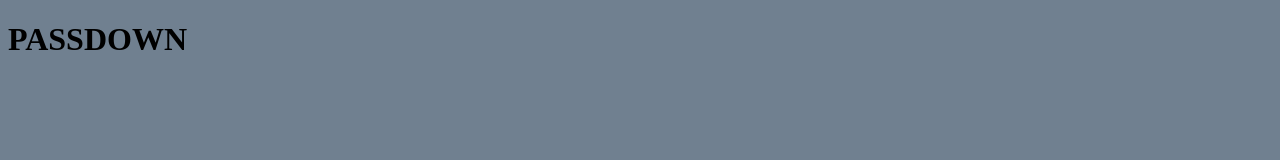
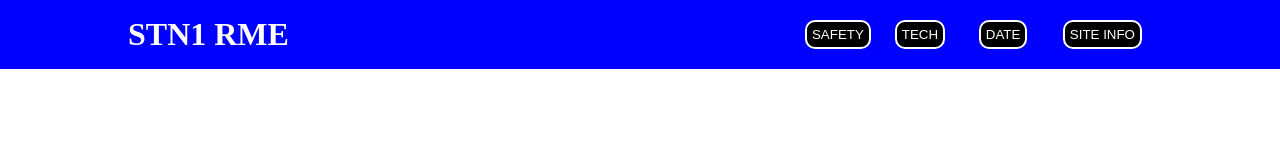
Before and after one commit to EdStokes/phase-1-project, a plain HTML site: page index.html in a window 1280 px wide. Drawn offline with Linux system fonts and the light colour scheme.

Commit message:
added html code and css code for nav bar

```diff
--- a/index.html
+++ b/index.html
@@ -1,5 +1,6 @@
 <!DOCTYPE html>
 <html lang="en">
+
 <head>
     <meta charset="UTF-8">
     <meta name="viewport" content="width=device-width, initial-scale=1.0">
@@ -8,7 +9,21 @@
     <script src="./index.js"></script>
     <link rel="stylesheet" href="./style.css">
 </head>
+
 <body>
-        <h1 id="title">PASSDOWN</h1>
+    <header>
+        <h4 class="logo">STN1 RME</h4>
+        <nav class="nav1">
+          <ul class='nav_links'>
+              <li><button id="safetyButton">SAFETY</button></li>
+              <li><button id="techButton">TECH</button></li>
+              <li><button id="dateButton">DATE</button></li>
+              <li><button id="siteInfo">SITE INFO</button></li>
+          </ul>
+        </nav>
+      </header>
+
+
 </body>
+
 </html>
--- a/style.css
+++ b/style.css
@@ -1,3 +1,55 @@
-body {
-    background-color: #708090;
-}
+
+* {
+    margin: 0;
+    padding: 0;
+    box-sizing: border-box;
+  }
+
+  ul {
+    list-style: none;
+  }
+
+  li{
+    display: inline-block
+  }
+
+  body {
+    background-color: white;
+  }
+
+  header {
+    display: flex;
+    justify-content: space-between;
+    align-items: center;
+    padding: 10px 10%;
+    background-color: blue;
+  }
+
+  .logo {
+    cursor: pointer;
+    color: white;
+    font-size: xx-large;
+  }
+
+
+  .nav1 {
+    display: flex;
+    flex-flow: row nowrap;
+    justify-content: space-evenly;
+  }
+  li {
+    min-width: 80px;
+  }
+
+  #safetyButton, #techButton, #dateButton, #siteInfo {
+    background-color: black;
+    color: white;
+    border: 2px solid;
+    padding-right: 5px;
+    padding-left: 5px;
+    padding-top: 5px;
+    padding-bottom: 5px;
+    margin: 10px;
+    border-radius: 10px;
+    cursor: pointer;
+  }
```
Also changed, not shown: stn1.png (added). Lines whose indentation alone changed are shown as unchanged.
